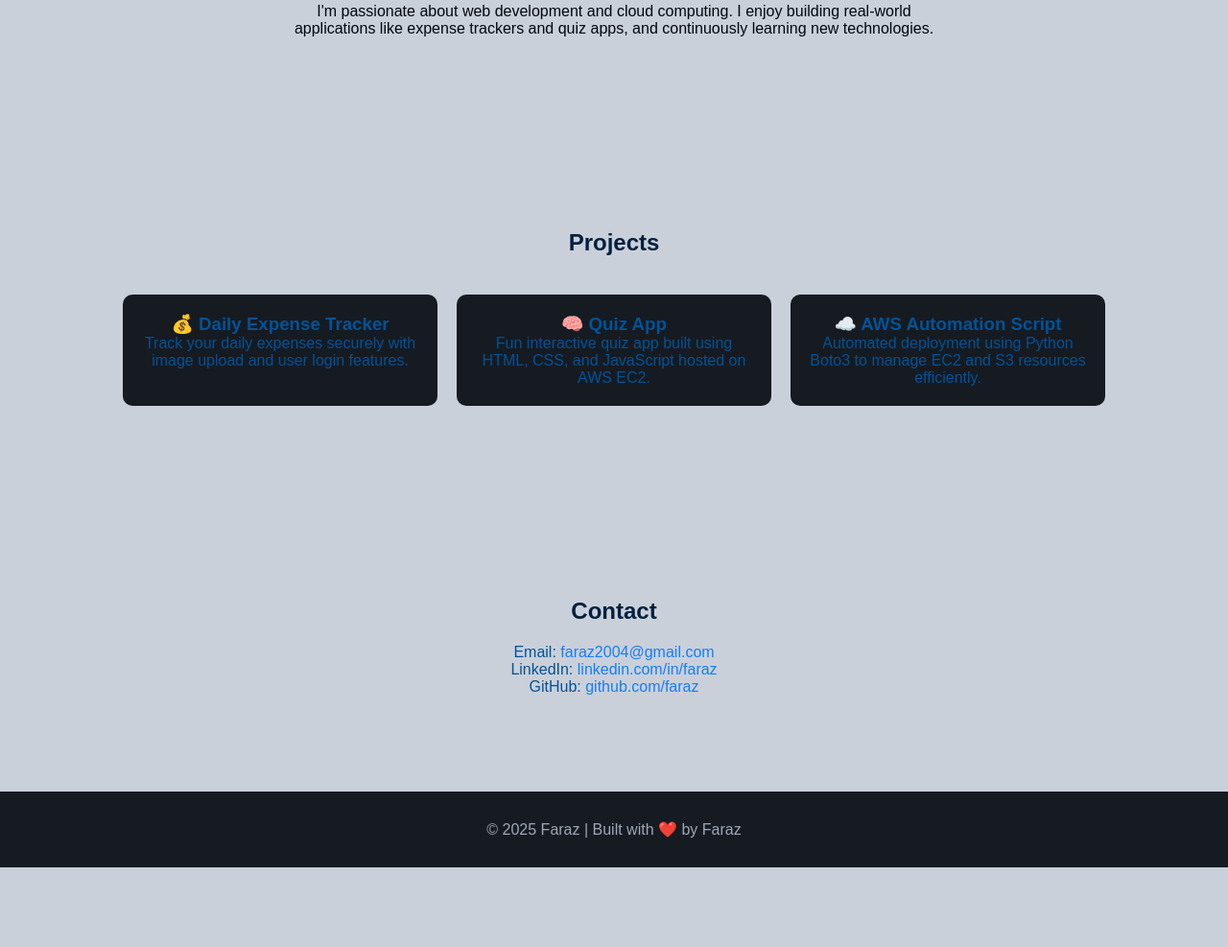
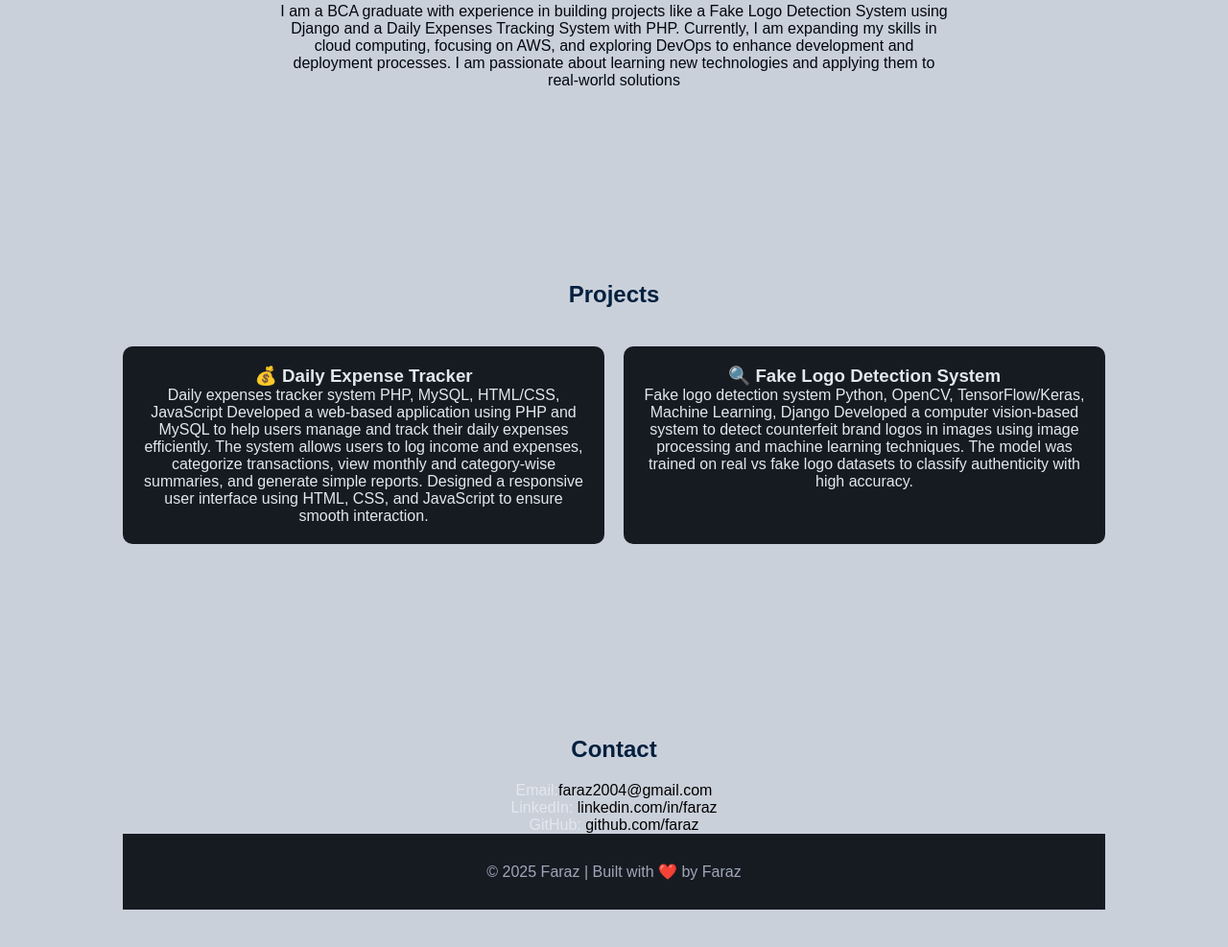
Before and after one commit to Faraz-1313/portfolio, a plain HTML site: page index.html in a window 1280 px wide. Shown: the part 945-1932 px from the top of the page at 96% size. Before the commit the page ends 1849 px from the top, so only its background shows below. Drawn offline with Linux system fonts and the light colour scheme.

Commit message:
Initial commit - my portfolio

```diff
--- a/index.html
+++ b/index.html
@@ -10,7 +10,7 @@
 <body>
   <!-- Navbar -->
   <nav class="navbar">
-    <div class="logo">Faraz<span>.</span></div>
+    <div class="logo">Faraz Raza</div>
     <ul class="nav-links">
       <li><a href="#home">Home</a></li>
       <li><a href="#about">About</a></li>
@@ -33,8 +33,7 @@
   <section id="about" class="about">
     <h2>About Me</h2>
     <p>
-      I'm passionate about web development and cloud computing. I enjoy building real-world applications
-      like expense trackers and quiz apps, and continuously learning new technologies.
+      I am a BCA graduate with experience in building projects like a Fake Logo Detection System using Django and a Daily Expenses Tracking System with PHP. Currently, I am expanding my skills in cloud computing, focusing on AWS, and exploring DevOps to enhance development and deployment processes. I am passionate about learning new technologies and applying them to real-world solutions
     </p>
   </section>
 
@@ -44,26 +43,28 @@
     <div class="project-grid">
       <div class="project-card">
         <h3>💰 Daily Expense Tracker</h3>
-        <p>Track your daily expenses securely with image upload and user login features.</p>
+        <p>Daily expenses tracker system
+PHP, MySQL, HTML/CSS, JavaScript
+Developed a web-based application using PHP and MySQL to help users manage and track their daily expenses efficiently. The system allows users to log income and expenses, categorize transactions, view monthly and category-wise summaries, and generate simple reports. Designed a responsive user interface using HTML, CSS, and JavaScript to ensure smooth interaction.
+</p>
       </div>
       <div class="project-card">
-        <h3>🧠 Quiz App</h3>
-        <p>Fun interactive quiz app built using HTML, CSS, and JavaScript hosted on AWS EC2.</p>
+        <h3>🔍 Fake Logo Detection System</h3>
+        <p>Fake logo detection system
+Python, OpenCV, TensorFlow/Keras, Machine Learning, Django
+Developed a computer vision-based system to detect counterfeit brand logos in images using image processing and machine learning techniques. The model was trained on real vs fake logo datasets to classify authenticity with high accuracy.
+</p>
       </div>
-      <div class="project-card">
-        <h3>☁️ AWS Automation Script</h3>
-        <p>Automated deployment using Python Boto3 to manage EC2 and S3 resources efficiently.</p>
-      </div>
+
     </div>
   </section>
-
   <!-- Contact -->
   <section id="contact" class="contact">
     <h2>Contact</h2>
-    <p>Email: <a href="mailto:faraz2004@gmail.com">faraz2004@gmail.com</a></p>
-    <p>LinkedIn: <a href="#">linkedin.com/in/faraz</a></p>
-    <p>GitHub: <a href="#">github.com/faraz</a></p>
-  </section>
+<p>Email:<a href="mailto:faraz2004@gmail.com" style="color: #000000;">faraz2004@gmail.com</a></p>
+<p>LinkedIn: <a href="#" style="color: #000000;">linkedin.com/in/faraz</a></p>
+<p>GitHub: <a href="#" style="color: #000000;">github.com/faraz</a></p>
+
 
   <!-- Footer -->
   <footer>
--- a/style.css
+++ b/style.css
@@ -8,7 +8,7 @@
 
 body {
   background: #cad0da;
-  color: #025297;
+  color: #e2e8ed;
 }
 
 /* Navbar */
@@ -19,7 +19,7 @@ body {
   padding: 20px 10%;
   position: fixed;
   width: 100%;
-  background: rgba(13, 17, 23, 0.8);
+  background: rgba(28, 69, 83, 0.8);
   backdrop-filter: blur(10px);
   z-index: 1000;
 }
@@ -55,7 +55,7 @@ body {
   align-items: center;
   justify-content: center;
   height: 100vh;
-  background: linear-gradient(135deg, #0cddec, #161b22);
+  background: linear-gradient(135deg, #0f1010, #161b22);
   text-align: center;
   padding: 0 10%;
 }
@@ -79,7 +79,7 @@ body {
 .btn {
   display: inline-block;
   background: #feffff;
-  color: #3c82ec;
+  color: #000000;
   padding: 10px 25px;
   border-radius: 25px;
   text-decoration: none;
@@ -127,7 +127,7 @@ body {
 
 /* Contact */
 .contact a {
-  color: #177ef5;
+  color: #01050a;
   text-decoration: none;
 }
 .contact a:hover {
```
Also changed, not shown: image.jpg (added).
